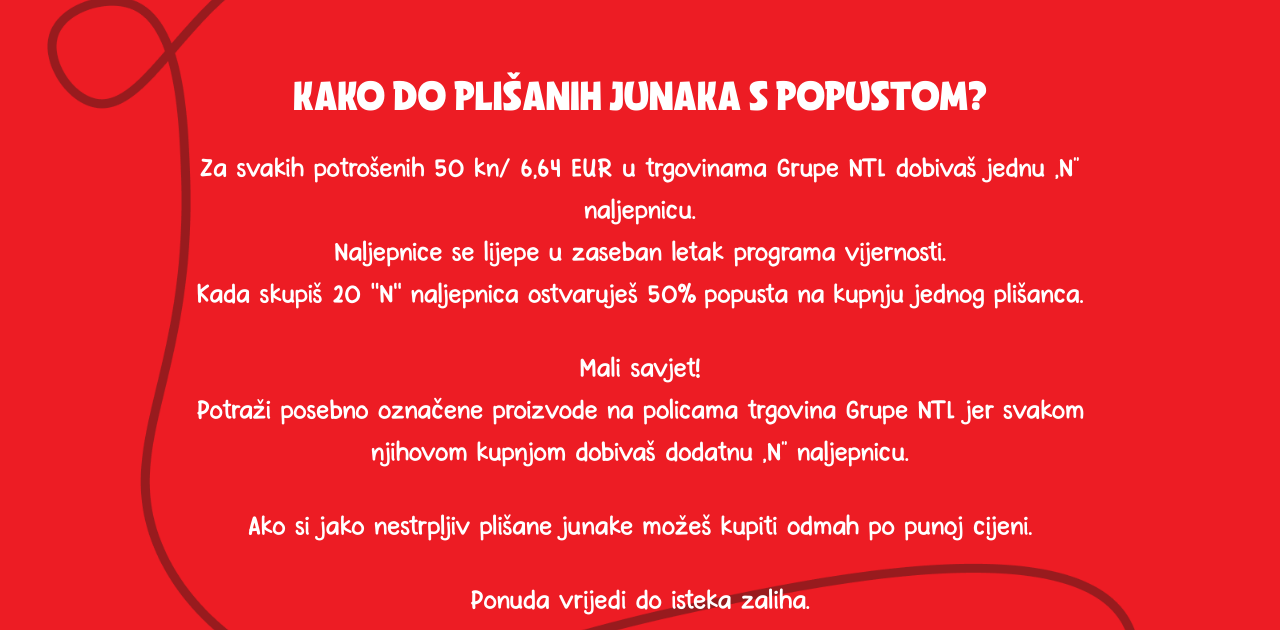
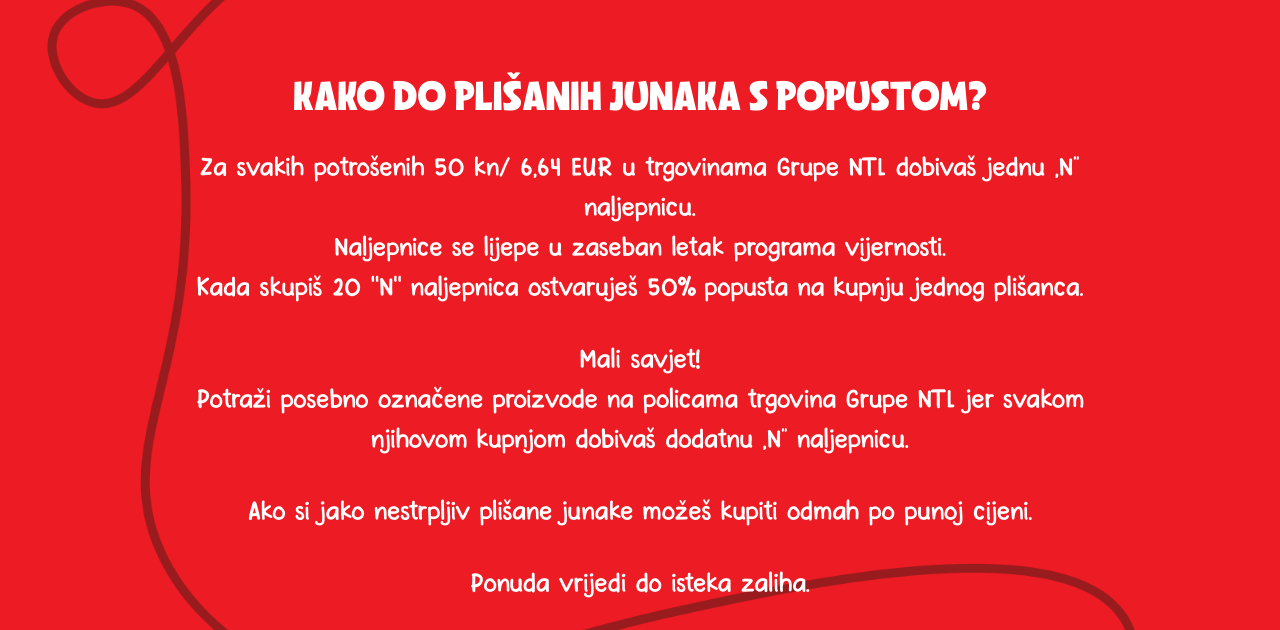
Before and after one commit to anamst/anamst.github.io, a website: page index.html in a window 1280 px wide. Shown: the part 9100-9730 px from the top of the page. Drawn offline with nearby package versions, Linux system fonts and the light colour scheme.

Commit message:
androind

```diff
--- a/index.html
+++ b/index.html
@@ -108,11 +108,11 @@
         <section class="bg-red lg:h-screen lg:bg-contain xl:bg-cover lg:bg-no-repeat lg:bg-[url('./images/hero.png')] pt-20">
             <img src="./src/images/hero-sm.png" class="lg:hidden -mt-20" />
         </section>
-        <section class="bg-red bg-contain lg:bg-no-repeat lg:bg-cover px-10 lg:px-20 2xl:px-32" style="background-image: url('./src/images/bg-line.png');">
+        <section class="bg-red bg-contain lg:bg-no-repeat lg:bg-cover px-8 lg:px-20 2xl:px-32" style="background-image: url('./src/images/bg-line.png');">
             <div class="flex flex-col justify-around items-center lg:py-20">
                 <h1 class="uppercase text-white text-lg leading-8 text-center lg:text-2xl py-8 px-10 font-ariston lg:px-32" data-aos="fade-down" data-aos-duration="500">upoznaj gradske prijatelje na ntele farmi</h1>
                 <a href="#video">
-                    <button class="border border-gray-light shadow-lg shadow-dark-shadow rounded-full bg-white text-center text-lg uppercase py-4 px-12 pr-8 font-pink lg:text-base">pogledaj video</button>
+                    <button class="border border-gray-light shadow-lg shadow-dark-shadow rounded-full bg-white text-center text-base uppercase py-4 px-12 pr-8 font-pink">pogledaj video</button>
                 </a>
             </div>
             <div id="igre" class="lg:pb-20">
@@ -248,12 +248,12 @@
             <div id="kako-do" class="lg:py-20 pt-16">
                 <div class="text-center text-white py-4 px-4 lg:px-20 flex flex-col justify-around items-center">
                     <h1 data-aos="fade-down" data-aos-duration="500" class="text-lg leading-8 md:text-2xl uppercase pb-4 font-ariston">kako do plišanih junaka s popustom?</h1>
-                    <p data-aos="fade-down" data-aos-duration="500" class="text-base py-4 font-pink">Za svakih potrošenih 50 kn/ 6,64 EUR u trgovinama Grupe NTL dobivaš jednu „N“ naljepnicu. </br>
+                    <p data-aos="fade-down" data-aos-duration="500" class="text-base leading-8 lg:leading-10 py-4 font-pink">Za svakih potrošenih 50 kn/ 6,64 EUR u trgovinama Grupe NTL dobivaš jednu „N“ naljepnicu. </br>
                         Naljepnice se lijepe u zaseban letak programa vijernosti. <br> Kada skupiš 20 "N" naljepnica ostvaruješ 50% popusta na kupnju jednog plišanca. </p>
-                    <p data-aos="fade-down" data-aos-duration="500" class="text-base py-4 font-pink"> Mali savjet! <br>Potraži posebno označene proizvode na policama trgovina Grupe NTL jer svakom njihovom kupnjom dobivaš dodatnu „N“ naljepnicu.
+                    <p data-aos="fade-down" data-aos-duration="500" class="text-base leading-8 lg:leading-10 py-4 font-pink"> Mali savjet! <br>Potraži posebno označene proizvode na policama trgovina Grupe NTL jer svakom njihovom kupnjom dobivaš dodatnu „N“ naljepnicu.
                     </p>
-                    <p data-aos="fade-down" data-aos-duration="500" class="text-base py-4 font-pink">Ako si jako nestrpljiv plišane junake možeš kupiti odmah po punoj cijeni. </p>
-                    <p data-aos="fade-down" data-aos-duration="500" class="text-base py-4 font-pink">Ponuda vrijedi do isteka zaliha.</p>
+                    <p data-aos="fade-down" data-aos-duration="500" class="text-base leading-8 lg:leading-10 py-4 font-pink">Ako si jako nestrpljiv plišane junake možeš kupiti odmah po punoj cijeni. </p>
+                    <p data-aos="fade-down" data-aos-duration="500" class="text-base leading-8 lg:leading-10 py-4 font-pink">Ponuda vrijedi do isteka zaliha.</p>
                 </div>
                 <div class="flex flex-row justify-around items-center xl:px-16">
                     <img data-aos="fade-left" data-aos-duration="500" src="./src/images/asset1.svg" class="w-40 lg:w-96 h-auto xl:w-1/3" />
@@ -261,7 +261,7 @@
                     <img data-aos="fade-right" data-aos-duration="500" src="./src/images/asset2.svg" class="w-40 lg:w-96 h-auto xl:w-1/3" />
                 </div>
                 <div class="flex flex-col justify-around items-center py-8">
-                    <button class="border border-gray-light shadow-lg shadow-dark-shadow rounded-full bg-white text-center text-lg uppercase py-4 px-12 pr-8 font-pink lg:text-base">preuzmi letak</button>
+                    <button class="border border-gray-light shadow-lg shadow-dark-shadow rounded-full bg-white text-center text-base uppercase py-4 px-12 pr-8 font-pink">preuzmi letak</button>
                     <img data-aos="flip-left" data-aos-easing="ease-out-cubic" data-aos-duration="2000" src="./src/images/upute.png" class="pt-10 w-4/5 lg:w-3/5" />
                 </div>
             </div>
```
Also changed, not shown: src/styles.css.
